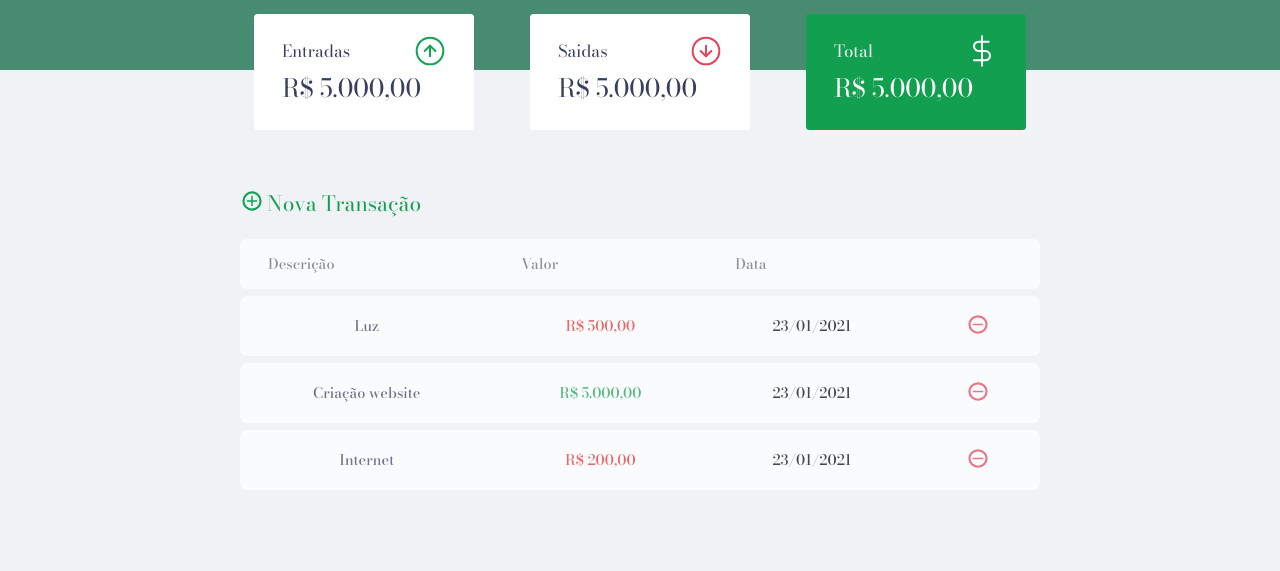
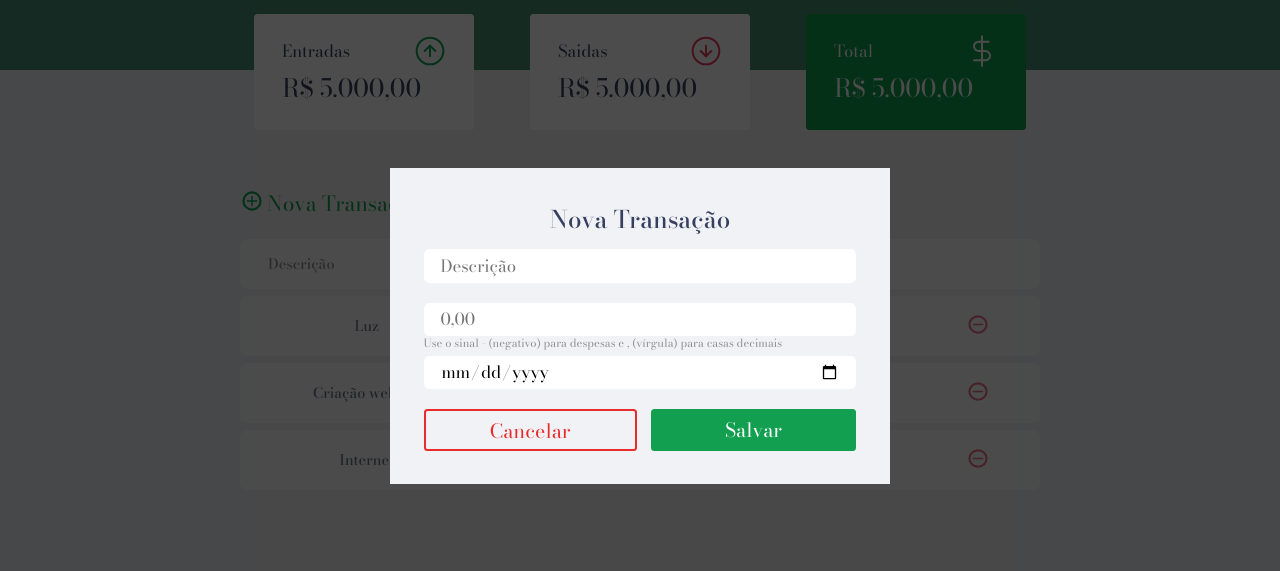
Before and after one commit to aliferds/maratona-discover-rocketseat, a plain HTML site: page index.html in a window 1280 px wide. Both pictures are taken after a click on the link "Nova Transação". Shown: the part 74-645 px from the top of the page. Drawn offline with nearby package versions, Linux system fonts and the light colour scheme.

Commit message:
adicionado interaçao com o modal

```diff
--- a/index.html
+++ b/index.html
@@ -47,7 +47,7 @@
 
             <h2 class="sr-only">transações</h2>
 
-            <a href="#" class="button new"><img src="./assets/plus.svg" alt="adicionar"> Nova Transação</a>
+            <a href="#" class="button new" onclick="Modal.open()"><img src="./assets/plus.svg" alt="adicionar"> Nova Transação</a>
 
             <table id="data-table">
                 <thead>
@@ -128,7 +128,7 @@
                             />
                         </div>
                         <div class="input-group actions">
-                            <a href="#" class="button cancel">Cancelar</a>
+                            <a href="#" class="button cancel" onclick="Modal.close()">Cancelar</a>
                             <button>Salvar</button>
                         </div>
                   </form>
--- a/scripts.js
+++ b/scripts.js
@@ -0,0 +1,8 @@
+const Modal = {
+    open(){
+        document.querySelector(".modal-overlay").classList.toggle("active")
+    },
+    close(){
+        document.querySelector(".modal-overlay").classList.toggle("active")
+    }
+}
```
